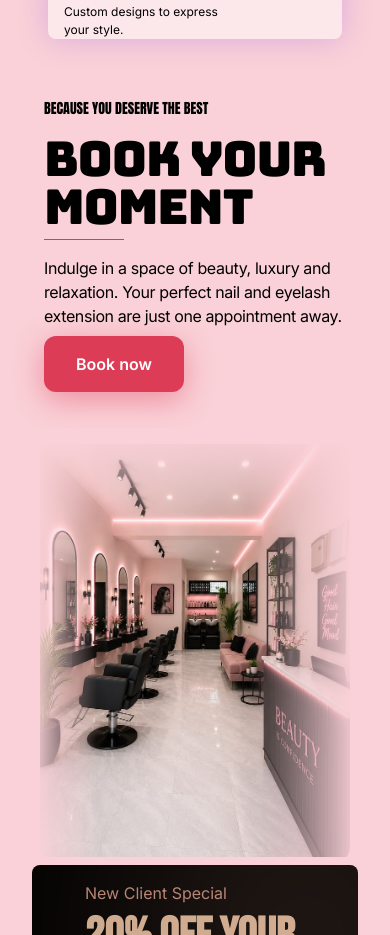
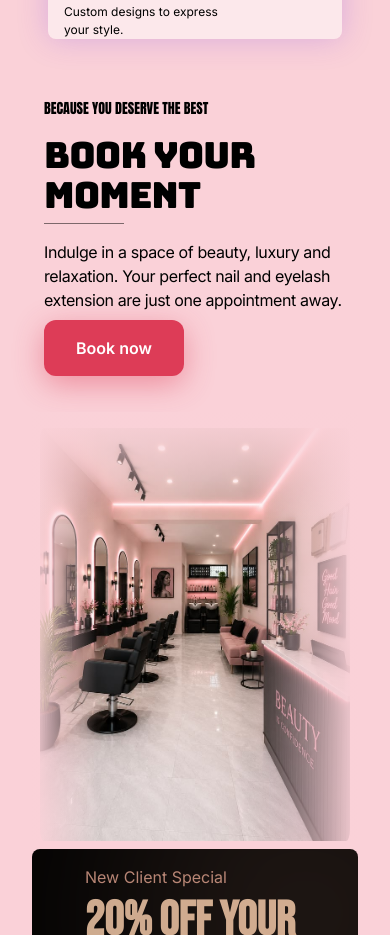
Before and after one commit to miracle-raphael/Beauty-Website, a plain HTML site: page index.html in a window 390 px wide. Shown: the part 2679-3614 px from the top of the page. Drawn offline with nearby package versions, Linux system fonts and the light colour scheme; a web font is replaced by a local one.

Commit message:
Edited the text size in the index.html

```diff
--- a/index.html
+++ b/index.html
@@ -312,7 +312,7 @@
             Because you deserve the best
           </p>
           <h2
-            class="lg:text-6xl max-sm:text-5xl sm:text-5xl font-bungee tracking-tight mt-4"
+            class="lg:text-6xl max-sm:text-4xl sm:text-5xl font-bungee tracking-tight mt-4"
           >
             Book your moment
           </h2>
```
